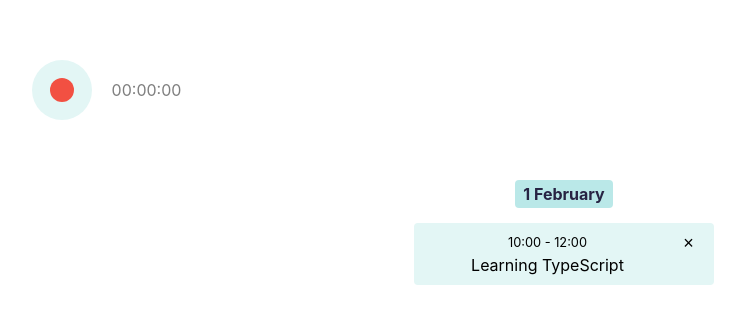
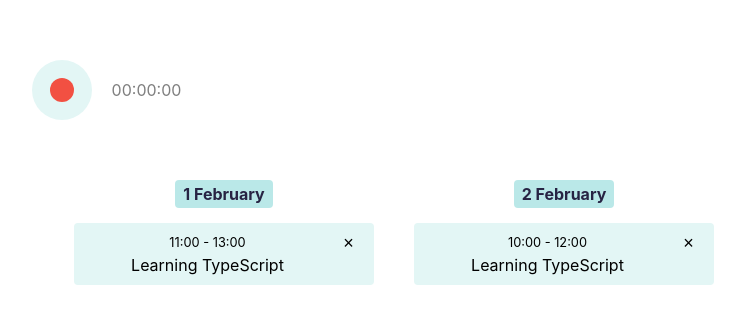
Before and after one commit to Tulun/ts-react-apollo-next, a React (Create React App) app in the folder fourth-section/: page / in a window 1280 px wide. Shown: the top 324 px of the page, without its empty margins (531-1276 px from the left). Built offline with nearby package versions, Linux system fonts and the light colour scheme.

Commit message:
show with two.

```diff
--- a/fourth-section/src/components/Calendar/Calendar.tsx
+++ b/fourth-section/src/components/Calendar/Calendar.tsx
@@ -5,7 +5,7 @@ const Calendar: React.FC = () => {
     <div className="calendar">
       <div className="calendar-day">
         <div className="calendar-day-label">
-          <span>1 February</span>
+          <span>2 February</span>
         </div>
         <div className="calendar-events">
           <div className="calendar-event">
@@ -17,6 +17,20 @@ const Calendar: React.FC = () => {
           </div>
         </div>
       </div>
+      <div className="calendar-day">
+        <div className="calendar-day-label">
+          <span>1 February</span>
+        </div>
+        <div className="calendar-events">
+          <div className="calendar-event">
+            <div className="calendar-event-info">
+              <div className="calendar-event-time">11:00 - 13:00</div>
+              <div className="calendar-event-title">Learning TypeScript</div>
+            </div>
+            <button className="calendar-event-delete-button">&times;</button>
+          </div>
+        </div>
+      </div>
     </div>
   );
 };
```
